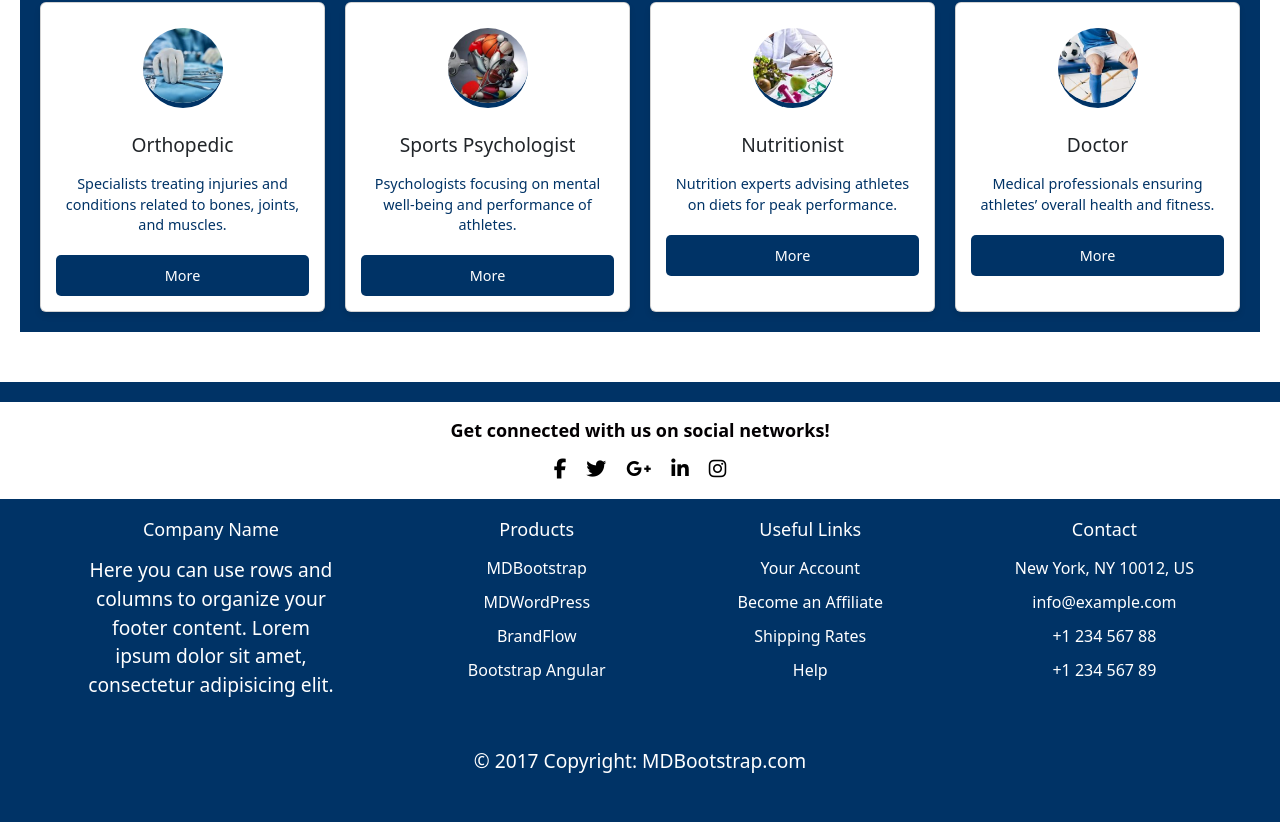
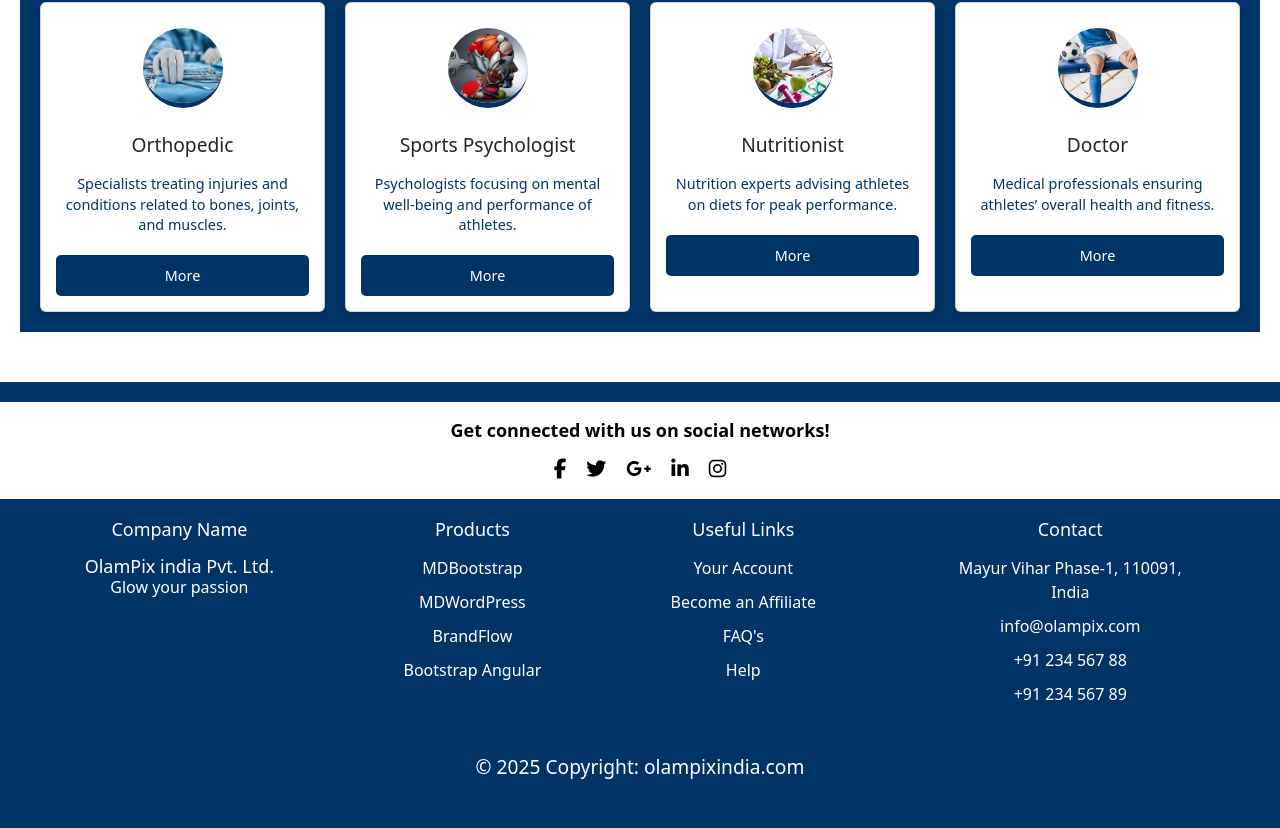
Before and after one commit to ashutoshgangwar/start_olampix, a React (Create React App) app: page / in a window 1280 px wide. Shown: the part 3037-3865 px from the top of the page. Built offline with nearby package versions, Linux system fonts and the light colour scheme.

Commit message:
Footer updated and details also updated

```diff
--- a/src/Footer.js
+++ b/src/Footer.js
@@ -28,10 +28,10 @@ const Footer = () => {
       <div className="footer-content">
         <div className="footer-column">
           <h4>Company Name</h4>
-          <p>
-            Here you can use rows and columns to organize your footer content.
-            Lorem ipsum dolor sit amet, consectetur adipisicing elit.
-          </p>
+          <h4>
+           OlamPix india Pvt. Ltd.
+           <h6>Glow your passion</h6>
+          </h4>
         </div>
 
         <div className="footer-column">
@@ -62,7 +62,7 @@ const Footer = () => {
               <a href="#!">Become an Affiliate</a>
             </li>
             <li>
-              <a href="#!">Shipping Rates</a>
+              <a href="#!">FAQ's</a>
             </li>
             <li>
               <a href="#!">Help</a>
@@ -73,16 +73,16 @@ const Footer = () => {
         <div className="footer-column">
           <h4>Contact</h4>
           <ul>
-            <li>New York, NY 10012, US</li>
-            <li>info@example.com</li>
-            <li>+1 234 567 88</li>
-            <li>+1 234 567 89</li>
+            <li>Mayur Vihar Phase-1, 110091, India</li>
+            <li>info@olampix.com</li>
+            <li>+91 234 567 88</li>
+            <li>+91 234 567 89</li>
           </ul>
         </div>
       </div>
 
       <div className="footer-bottom">
-        <p>© 2017 Copyright: MDBootstrap.com</p>
+        <p>© 2025 Copyright: olampixindia.com</p>
       </div>
     </footer>
   );
```
